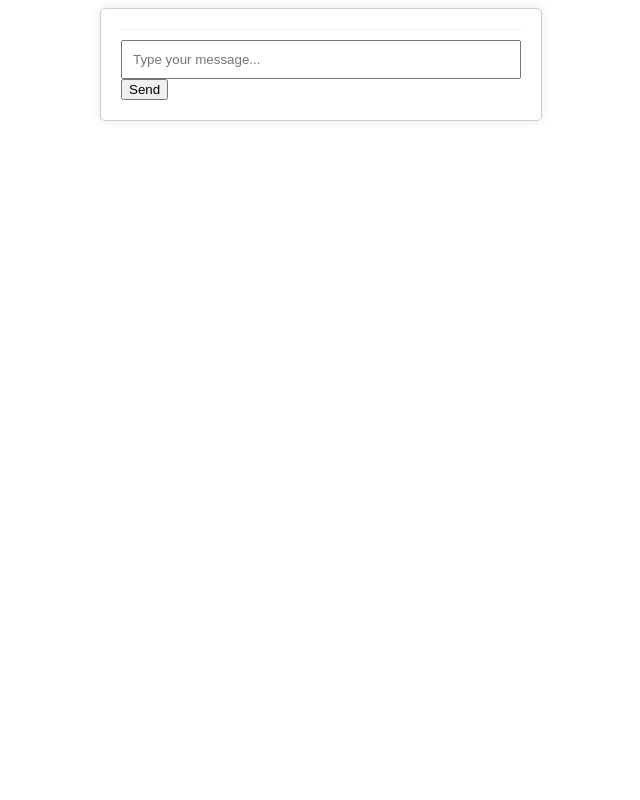
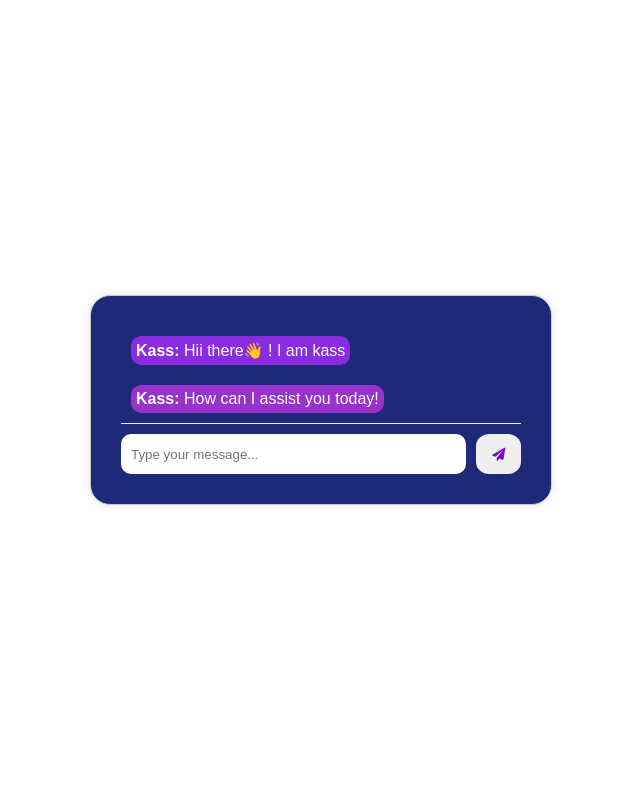
Before and after one commit to Rudraprasad-Mohapatra/ChatBot-FlaskApp, a Flask app: page / in a window 1280 px wide. Shown: the whole page, without its empty margins (319-959 px from the left). Run offline with Flask 3, Linux system fonts and the light colour scheme; parts of the project's set-up code (start-up, migrations or seed data) failed here and were passed over.

Commit message:
Basic UI added

```diff
--- a/app.py
+++ b/app.py
@@ -12,8 +12,6 @@ def ping():
 def chat():
     data = request.get_json()
     query = data.get('query')
-    # print("--------------------------------------------------------------------------------",data)
-    # print("--------------------------------------------------------------------------------",query)
     # Use your chatbot logic from the chatbot_logic module
 
     response = out(query)
--- a/templates/chat_ui.html
+++ b/templates/chat_ui.html
@@ -5,14 +5,35 @@
     <meta charset="UTF-8">
     <meta name="viewport" content="width=device-width, initial-scale=1.0">
     <title>Chatbot UI</title>
+    <link rel="stylesheet" href="https://cdnjs.cloudflare.com/ajax/libs/font-awesome/4.7.0/css/font-awesome.min.css">
     <style>
+        body {
+            margin: 0;
+            padding: 0;
+            height: 100vh;
+            /* background-image: url('https://source.unsplash.com/random'); */
+            background-size: cover;
+            background-position: center;
+            background-repeat: no-repeat;
+            display: flex;
+            align-items: center;
+            justify-content: center;
+            font-family: Arial, sans-serif;
+            color: #fff;
+        }
+
         #chat-container {
-            max-width: 400px;
+            width: 400px;
             margin: auto;
-            padding: 20px;
+            padding: 30px;
             border: 1px solid #ccc;
-            border-radius: 5px;
+            border-radius: 20px;
             box-shadow: 0 0 10px rgba(0, 0, 0, 0.1);
+            background-color: rgb(30, 41, 121);
+        }
+
+        .input-container {
+            display: flex;
         }
 
         #chat-messages {
@@ -26,6 +47,17 @@
             width: 100%;
             padding: 10px;
             box-sizing: border-box;
+            border-radius: 10px;
+            border: none;
+        }
+
+        button {
+            width: 50px;
+            height: 40px;
+            border-radius: 30%;
+            margin-left: 10px;
+            border: none;
+            color: rgb(116, 10, 214)
         }
     </style>
 </head>
@@ -34,21 +66,49 @@
 
     <div id="chat-container">
         <div id="chat-messages"></div>
-        <input type="text" id="user-input" placeholder="Type your message...">
-        <button onclick="sendMessage()">Send</button>
+        <div class="input-container">
+            <input type="text" id="user-input" placeholder="Type your message...">
+            <button onclick="sendMessage()"><i class="fa fa-paper-plane" aria-hidden="true"></i></button>
+        </div>
     </div>
 
     <script src="../static/JS-Library/axios.min.js"></script>
     <script>
         const chatMessagesContainer = document.getElementById('chat-messages');
         const userInput = document.getElementById('user-input');
+        let colval = true;
 
         function displayMessage(sender, message) {
             const messageDiv = document.createElement('div');
             messageDiv.innerHTML = `<strong>${sender}:</strong> ${message}`;
+            Object.assign(messageDiv.style, {
+                display: "inline-block",
+                borderRadius: "10px",
+                padding: '5px',
+                margin: "10px 10px",
+                width: "auto",
+
+            })
+            messageDiv.style.display = "inlineBlock";
+            if (colval) {
+                messageDiv.style.backgroundColor = "blueviolet";
+                colval = !colval;
+            } else {
+                messageDiv.style.backgroundColor = "darkorchid";
+                colval = !colval;
+            }
             chatMessagesContainer.appendChild(messageDiv);
             chatMessagesContainer.scrollTop = chatMessagesContainer.scrollHeight;
         }
+        // Rendering at the start of the chat
+        setTimeout(() => {
+            displayMessage("Kass", "Hii there👋 ! I am kass");
+            displayMessage("Kass", "How can I assist you today!");
+
+            let lineBreak = document.createElement('br');
+
+            chatMessagesContainer.appendChild(lineBreak);
+        }, 1000);
 
         function sendMessage() {
             const userMessage = userInput.value.trim();
@@ -62,9 +122,10 @@
             // Send user message to the server using Axios
             axios.post('/chat', { query: userMessage })
                 .then(response => {
+                    console.log(response);
                     const chatbotResponse = response.data.response;
                     // Display chatbot's response in the chat UI
-                    displayMessage('Chatbot', chatbotResponse);
+                    displayMessage('Kass', chatbotResponse);
                 })
                 .catch(error => {
                     console.error('Error sending message:', error);
@@ -73,6 +134,9 @@
             // Clear the user input field
             userInput.value = '';
         }
+
+
+
     </script>
 
 </body>
```
Also changed, not shown: static/image/Send_Button.jfif (added).
